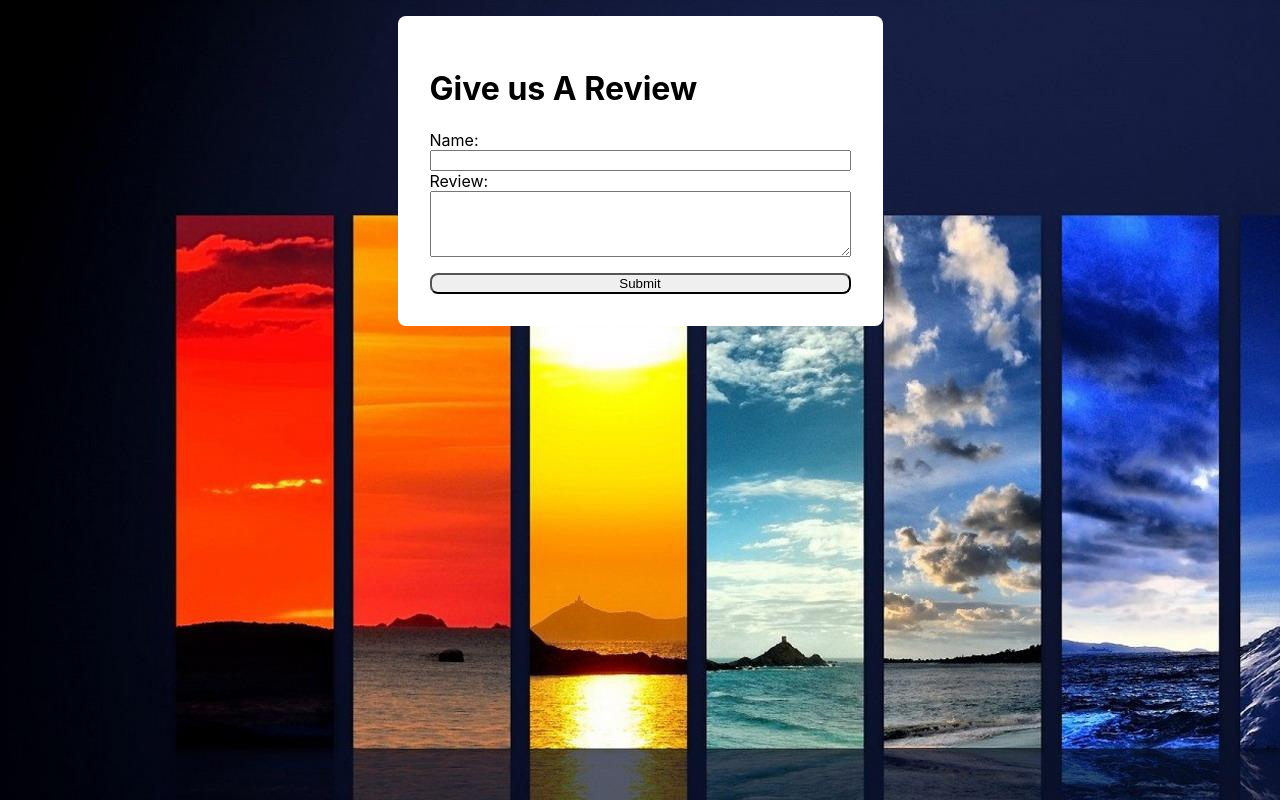
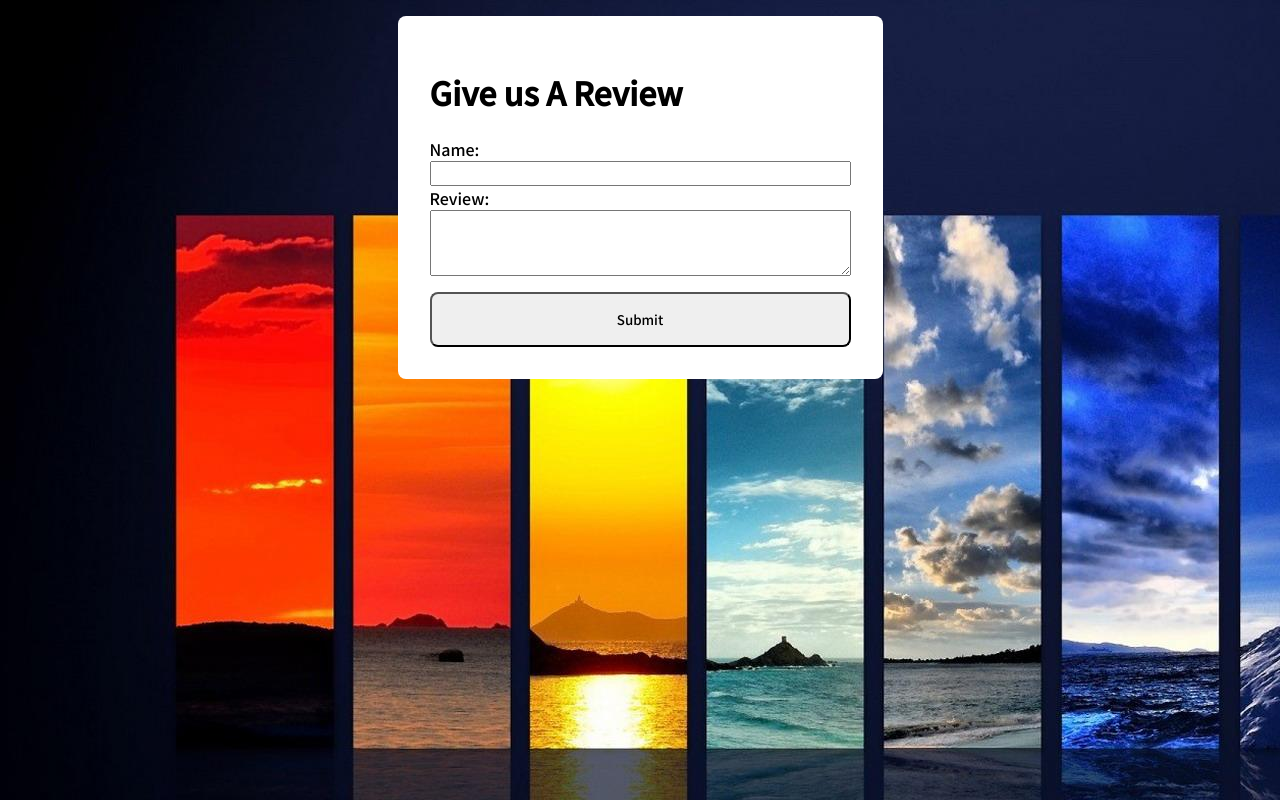
Before and after one commit to Prabhnoor-2001/weather-api, a React (Create React App) app in the folder client/: page /#/new/review in a window 1280 px wide. Built offline with nearby package versions, Linux system fonts and the light colour scheme; no server answers.

Commit message:
changed font

```diff
--- a/client/public/index.html
+++ b/client/public/index.html
@@ -25,6 +25,12 @@
       work correctly both with client-side routing and a non-root public URL.
       Learn how to configure a non-root public URL by running `npm run build`.
     -->
+    <link rel="preconnect" href="https://fonts.googleapis.com" />
+    <link rel="preconnect" href="https://fonts.gstatic.com" crossorigin />
+    <link
+      href="https://fonts.googleapis.com/css2?family=Noto+Sans+JP:wght@500&display=swap"
+      rel="stylesheet"
+    />
     <title>React App</title>
   </head>
   <body>
--- a/client/src/App.css
+++ b/client/src/App.css
@@ -1,5 +1,10 @@
 body {
   background-image: url("./Image2.jpg");
+  font-family: "Noto Sans JP", sans-serif;
+}
+
+input {
+  font-family: "Noto Sans JP", sans-serif;
 }
 
 h2 {
@@ -41,6 +46,7 @@
   font-size: 16px;
   margin: 4px 2px;
   cursor: pointer;
+  font-family: "Noto Sans JP", sans-serif;
 }
 
 .formContainer {
@@ -66,4 +72,6 @@
 .submitButton {
   border-radius: 0.5rem;
   margin-top: 1rem;
+  font-family: "Noto Sans JP", sans-serif;
+  padding: 1rem;
 }
```
